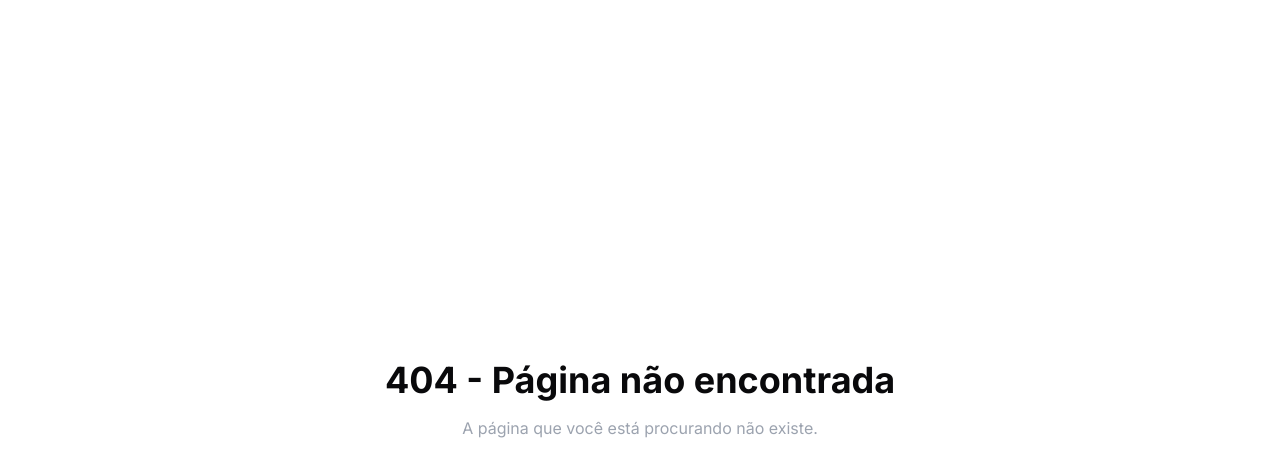
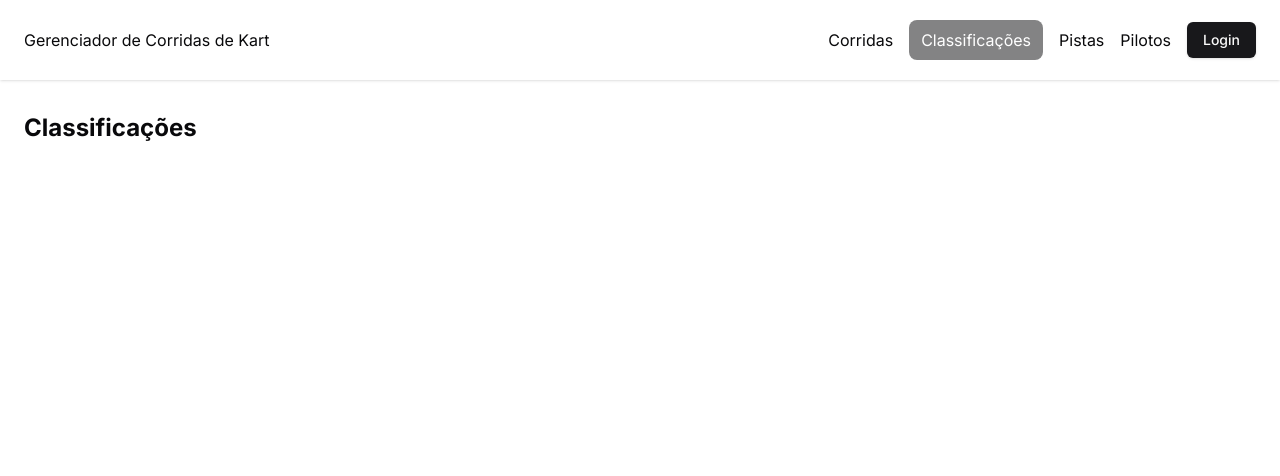
Before and after one commit to Matheus-Doerzbacher/kart-ti, a Next.js app: page /classificacoes in a window 1280 px wide. Before the commit this address had no page. Shown: the top 476 px of the page. Built offline with nearby package versions, Linux system fonts and the light colour scheme.

Commit message:
criada os arquivos pages

```diff
--- a/src/app/(app)/_components/header.tsx
+++ b/src/app/(app)/_components/header.tsx
@@ -5,15 +5,25 @@ import { Button } from '@/components/ui/button'
 import { HeaderLink } from './header_link'
 import { usePathname } from 'next/navigation'
 import { useUserSession } from '@/context/user_session_context'
+import Link from 'next/link'
 
 export function HeaderCustom() {
   const { userSession, setUserSession } = useUserSession()
   const pathname = usePathname()
-  const [isClient, setIsClient] = useState(false)
+
+  const [isLoading, setIsLoading] = useState(true)
 
   useEffect(() => {
-    setIsClient(true)
+    setIsLoading(false)
   }, [])
+
+  if (isLoading) {
+    return (
+      <div className="flex items-center justify-center h-20 border-b shadow-sm">
+        Carregando...
+      </div>
+    )
+  }
 
   const isActive = (name: string) => {
     return pathname.includes(name)
@@ -22,35 +32,8 @@ export function HeaderCustom() {
   return (
     <header className="bg-card py-4 px-6 shadow flex items-center h-20">
       <nav className="flex items-center justify-between w-full">
-        <HeaderLink href="#">Gerenciador de Corridas de Kart</HeaderLink>
+        <HeaderLink href="/">Gerenciador de Corridas de Kart</HeaderLink>
         <div className="flex items-center gap-4">
-          {isClient && userSession !== undefined && (
-            <>
-              {userSession ? (
-                <Button
-                  variant="outline"
-                  onClick={() => {
-                    setUserSession(null)
-                  }}
-                >
-                  Sair
-                </Button>
-              ) : (
-                <HeaderLink href="/login" prefetch={false}>
-                  Login
-                </HeaderLink>
-              )}
-              {userSession && (
-                <HeaderLink
-                  href="/admin"
-                  prefetch={false}
-                  isActive={isActive('admin')}
-                >
-                  Admin
-                </HeaderLink>
-              )}
-            </>
-          )}
           <HeaderLink
             href="/corridas"
             prefetch={false}
@@ -79,9 +62,22 @@ export function HeaderCustom() {
           >
             Pilotos
           </HeaderLink>
-          <Button>
-            <a href="/new-race">Nova Corrida</a>
-          </Button>
+          {userSession ? (
+            <Button
+              variant="outline"
+              onClick={() => {
+                setUserSession(null)
+              }}
+            >
+              Sair
+            </Button>
+          ) : (
+            <Button>
+              <Link href="/login" prefetch={false}>
+                Login
+              </Link>
+            </Button>
+          )}
         </div>
       </nav>
     </header>
--- /dev/null
+++ b/src/app/(app)/classificacoes/page.tsx
@@ -0,0 +1,7 @@
+export default function Page() {
+  return (
+    <main className="flex-1 py-8 px-6">
+      <h1 className="text-2xl font-bold">Classificações</h1>
+    </main>
+  )
+}
--- /dev/null
+++ b/src/app/(app)/corridas/page.tsx
@@ -0,0 +1,7 @@
+export default function Page() {
+  return (
+    <main className="flex-1 py-8 px-6">
+      <h1 className="text-2xl font-bold">Corridas</h1>
+    </main>
+  )
+}
--- /dev/null
+++ b/src/app/(app)/pilotos/page.tsx
@@ -0,0 +1,7 @@
+export default function Page() {
+  return (
+    <main className="flex-1 py-8 px-6">
+      <h1 className="text-2xl font-bold">Pilotos</h1>
+    </main>
+  )
+}
--- /dev/null
+++ b/src/app/(app)/pistas/page.tsx
@@ -0,0 +1,7 @@
+export default function Page() {
+  return (
+    <main className="flex-1 py-8 px-6">
+      <h1 className="text-2xl font-bold">Pistas</h1>
+    </main>
+  )
+}
```
